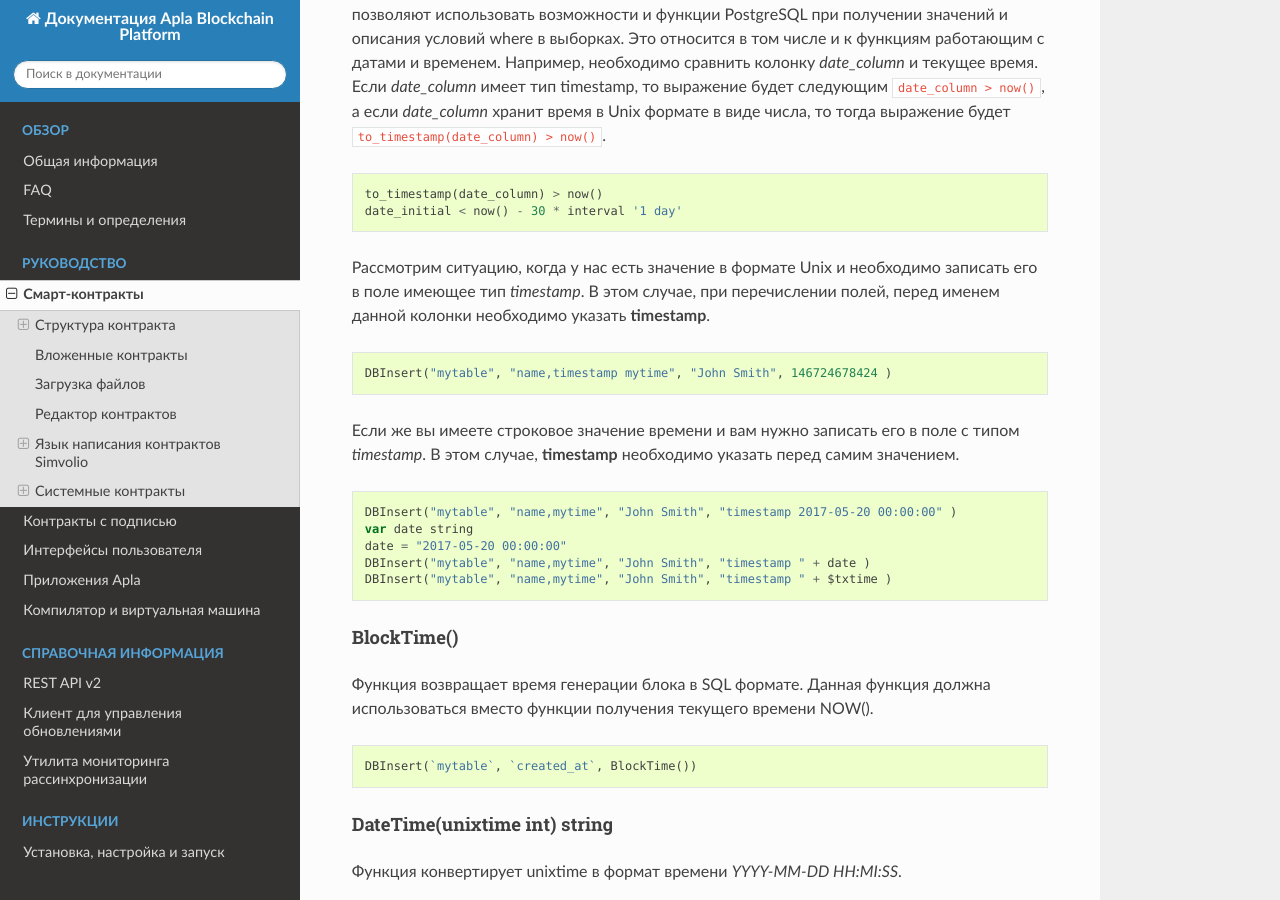
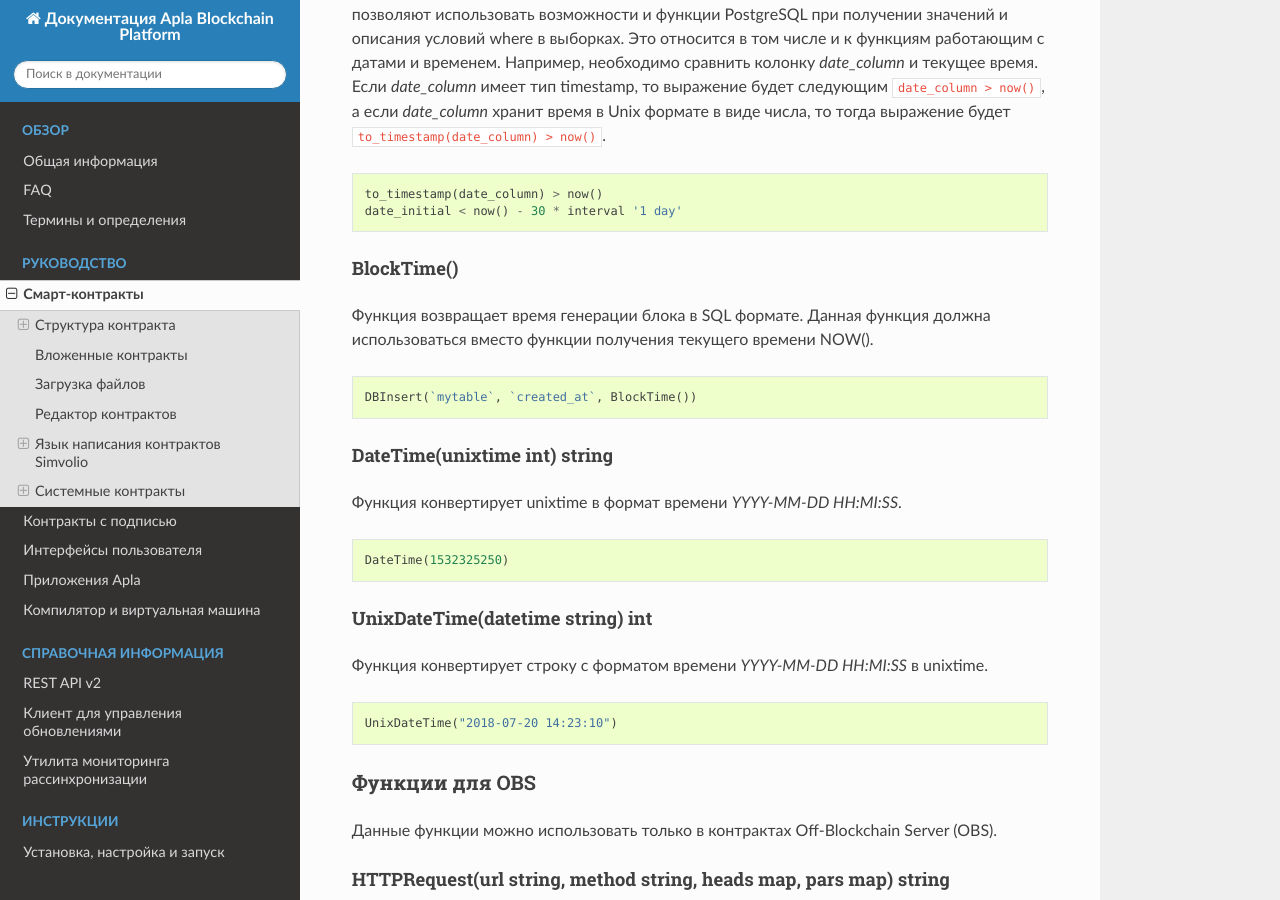
Before and after one commit to AplaProject/apla-docs-ru, a Sphinx documentation site: the page built from source/topics/script.rst, in a window 1280 px wide and 900 px high, scrolled down 34665 px. Built offline with Sphinx 7.4.7 and the Read the Docs theme 2.0.0, drawn with Linux system fonts in a browser that asks for light colours.

Commit message:
removed timestamp conversion syntax description

```diff
--- a/source/topics/script.rst
+++ b/source/topics/script.rst
@@ -1496,21 +1496,6 @@ UpdateRolesNotifications(ecosystemID int, roles int ...)
     to_timestamp(date_column) > now()
     date_initial < now() - 30 * interval '1 day'
 
-Рассмотрим ситуацию, когда у нас есть значение в формате Unix и необходимо записать его в поле имеющее тип *timestamp*. В этом случае, при перечислении полей, перед именем данной колонки необходимо указать **timestamp**.
-
-.. code:: js
-
-   DBInsert("mytable", "name,timestamp mytime", "John Smith", 146724678424 )
-
-Если же вы имеете строковое значение времени и вам нужно записать его в поле с типом *timestamp*. В этом случае,  **timestamp** необходимо указать перед самим значением.
-
-.. code:: js
-
-   DBInsert("mytable", "name,mytime", "John Smith", "timestamp 2017-05-20 00:00:00" )
-   var date string
-   date = "2017-05-20 00:00:00"
-   DBInsert("mytable", "name,mytime", "John Smith", "timestamp " + date )
-   DBInsert("mytable", "name,mytime", "John Smith", "timestamp " + $txtime )
 
 BlockTime()
 -----------
```
